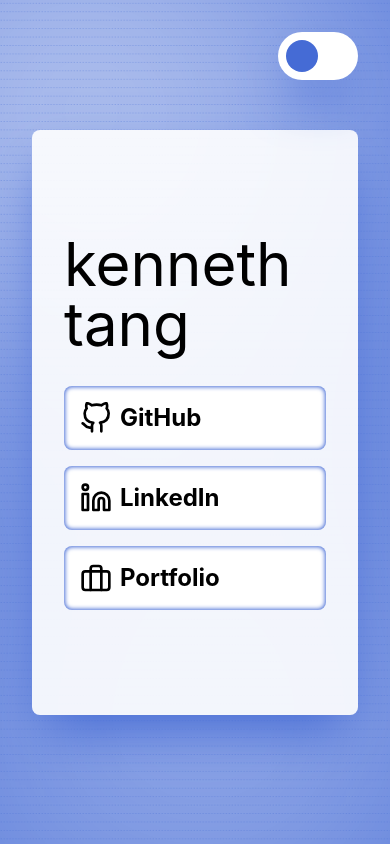
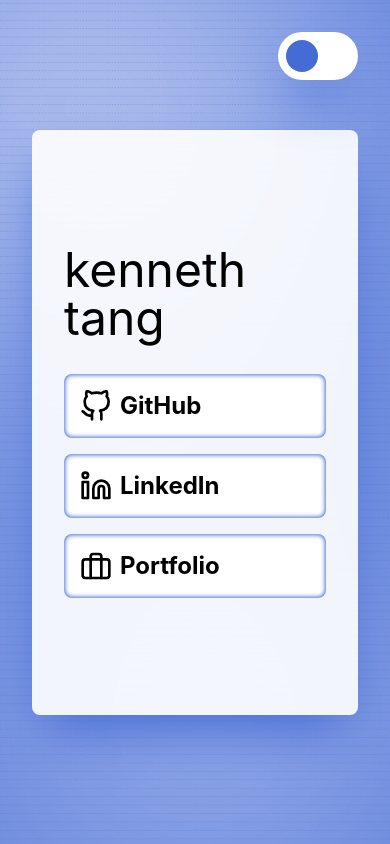
Before and after one commit to Kenny477/hello, a SvelteKit app: page / in a window 390 px wide. Built offline with nearby package versions, Linux system fonts and the light colour scheme.

Commit message:
Add lighthouse CI

```diff
--- a/src/global.css
+++ b/src/global.css
@@ -13,7 +13,7 @@
 
 	.link-button svg,
 	.link-button-dark svg {
-		@apply w-8 h-8;
+		@apply w-8 h-8 flex-shrink-0;
 	}
 
 	.link-button p,
--- a/src/routes/+page.svelte
+++ b/src/routes/+page.svelte
@@ -16,6 +16,8 @@
 <svelte:head>
 	<title>Hello!</title>
 	<link rel="icon" type="image/svg" href="/wavinghand.svg" />
+	<meta name="description" content="Kenneth Tang's landing page" />
+	<meta name="viewport" content="width=device-width, initial-scale=1.0" />
 </svelte:head>
 
 <svg
@@ -68,6 +70,8 @@
 		class={`${
 			lightMode ? 'bg-white' : 'bg-black'
 		} flex absolute top-8 md:top-12 right-8 md:right-12 w-20 h-12 p-2 rounded-full shadow-2xl shadow-[#456bd5]`}
+		type="button"
+		aria-label="Light or dark mode toggle"
 	>
 		<div
 			class={`${
@@ -78,9 +82,9 @@
 	<div
 		class={`${
 			lightMode ? 'bg-white/90 text-black' : 'bg-black/60 text-white/90'
-		} transition-colors duration-200 w-full md:w-2/3 lg:w-1/2 h-3/4 lg:min-h-max lg:max-h-full rounded-lg flex flex-col p-8 space-y-8 justify-center shadow-2xl shadow-[#456bd5]`}
+		} transition-colors duration-200 w-full md:w-2/3 lg:w-1/2 h-3/4 lg:min-h-max lg:max-h-full rounded-lg flex flex-col p-8 space-y-8 justify-center shadow-2xl shadow-[#456bd5] overflow-hidden`}
 	>
-		<p class="text-6xl lg:text-8xl">kenneth tang</p>
+		<p class="text-5xl sm:text-6xl lg:text-8xl">kenneth tang</p>
 		<div class="flex flex-col space-y-4 text-6xl">
 			<a
 				href="https://github.com/Kenny477"
```
Also changed, not shown: lighthouserc.cjs (added, +7 -0 lines), static/robots.txt (added).
